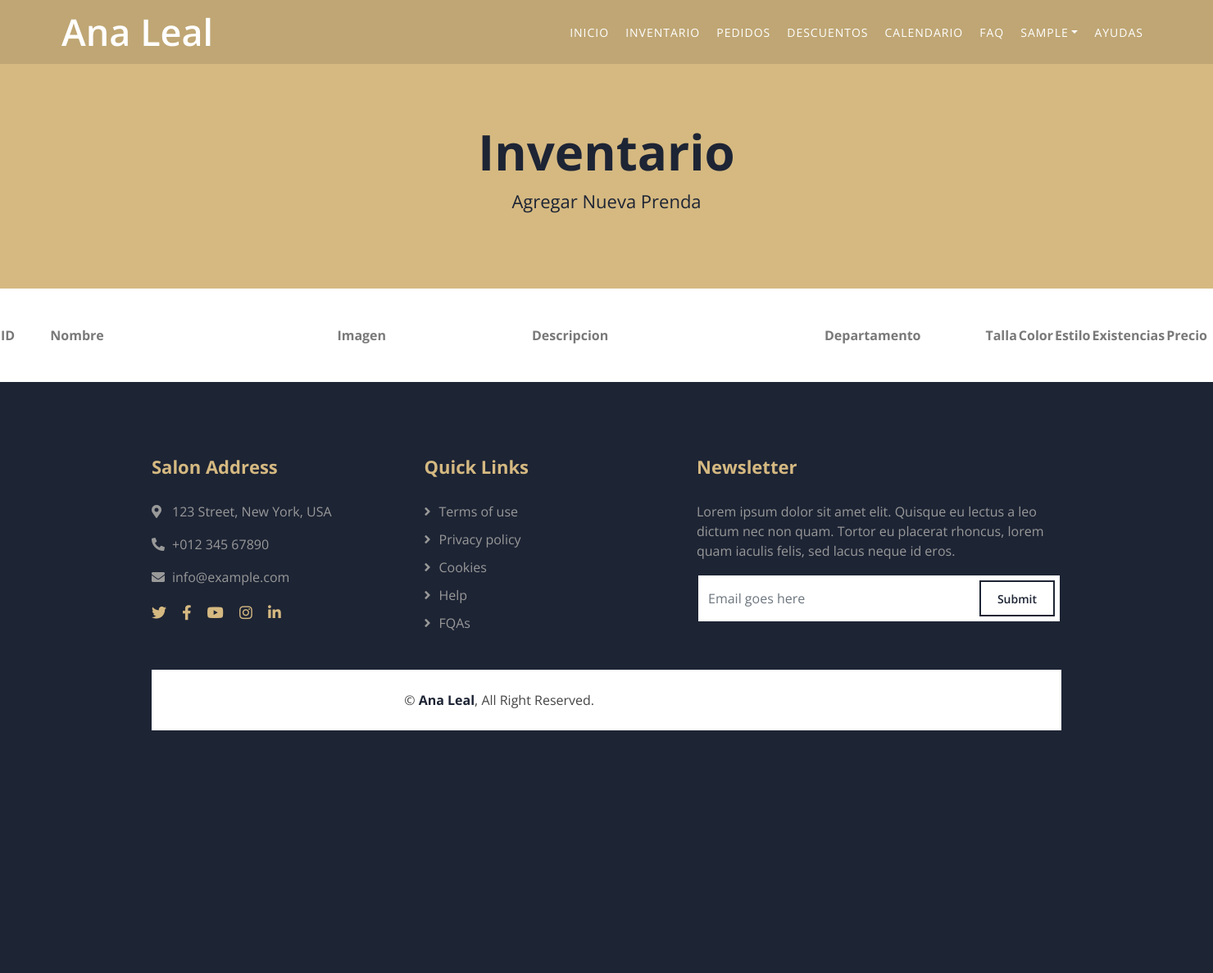
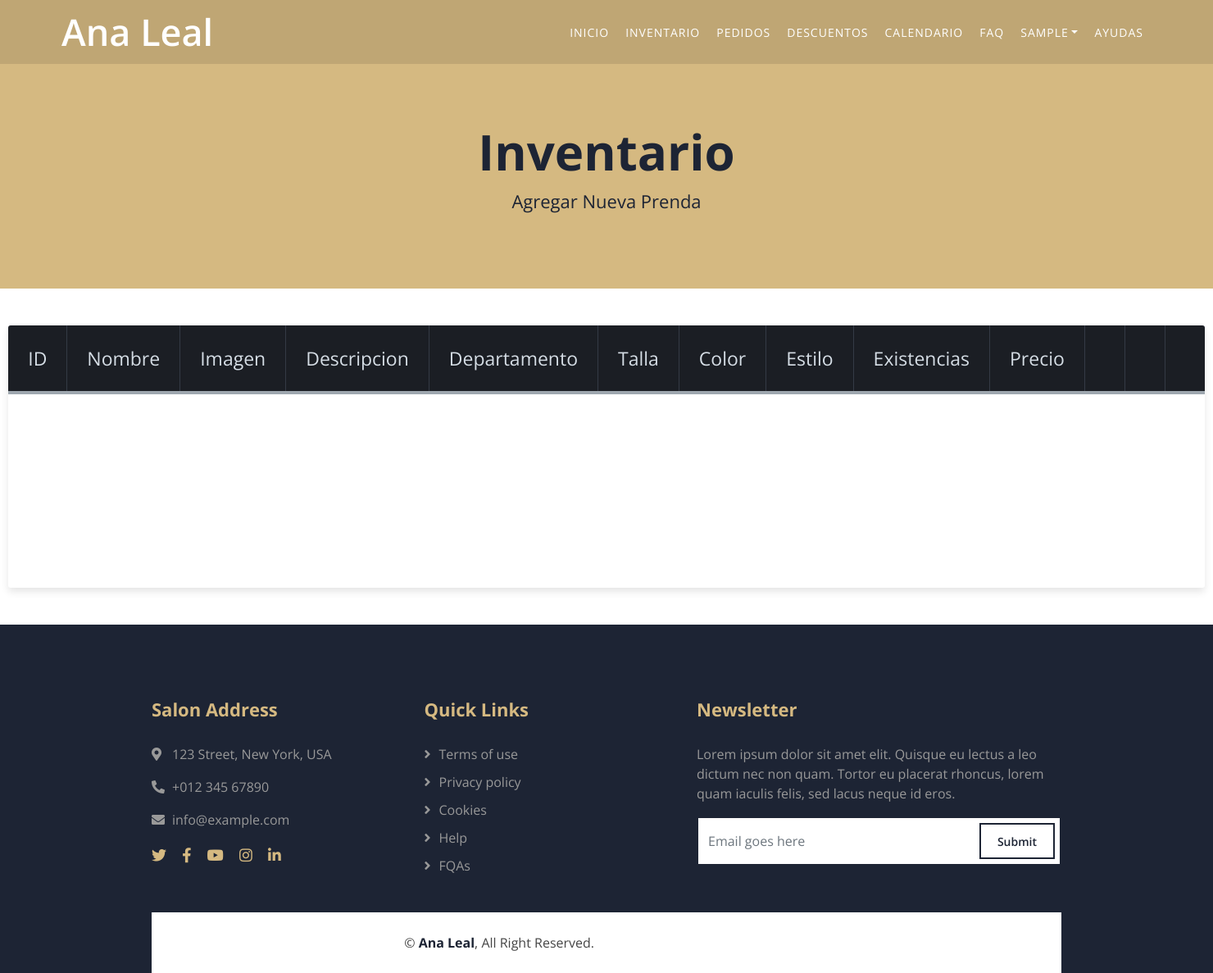
Before and after one commit to dantport2899/Ana-Leal-ecommerce-web-page, a PHP site: page /administrador/inventario.php in a window 1480 px wide. Shown: the part 61-1248 px from the top of the page at 82% size. Before the commit the page ends 952 px from the top, so only its background shows below. Run offline with PHP 8.4, Linux system fonts and the light colour scheme; the visitor is signed in with stand-in values (Sample User, id 1); data that the repository does not hold is empty; some libraries are stand-ins or nearby versions.

Commit message:
Add files via upload

```diff
--- a/css/style.css
+++ b/css/style.css
@@ -1410,3 +1410,8 @@ a:focus {
         text-align: center;
     }
 }
+
+#eliminar {
+    background-image: src('src/btneliminar.png');
+    background-size: cover;
+  }
--- /dev/null
+++ b/css/tablaestilo.css
@@ -0,0 +1,143 @@
+@import url(https://fonts.googleapis.com/css?family=Roboto:400,500,700,300,100);
+
+body {
+  background-color: #3e94ec;
+  font-family: "Roboto", helvetica, arial, sans-serif;
+  font-size: 16px;
+  font-weight: 400;
+  text-rendering: optimizeLegibility;
+}
+
+div.table-title {
+   display: block;
+  margin: auto;
+  max-width: 600px;
+  padding:5px;
+  width: 100%;
+}
+
+.table-title h3 {
+   color: #fafafa;
+   font-size: 30px;
+   font-weight: 400;
+   font-style:normal;
+   font-family: "Roboto", helvetica, arial, sans-serif;
+   text-shadow: -1px -1px 1px rgba(0, 0, 0, 0.1);
+   text-transform:uppercase;
+}
+
+
+/*** Table Styles **/
+
+.table-fill {
+  background: white;
+  border-radius:3px;
+  border-collapse: collapse;
+  height: 320px;
+  margin: auto;
+  max-width: 600px;
+  padding:5px;
+  width: 100%;
+  box-shadow: 0 5px 10px rgba(0, 0, 0, 0.1);
+  animation: float 5s infinite;
+}
+
+th {
+  color:#D5DDE5;;
+  background:#1b1e24;
+  border-bottom:4px solid #9ea7af;
+  border-right: 1px solid #343a45;
+  font-size:23px;
+  font-weight: 100;
+  padding:24px;
+  text-align:left;
+  text-shadow: 0 1px 1px rgba(0, 0, 0, 0.1);
+  vertical-align:middle;
+}
+
+th:first-child {
+  border-top-left-radius:3px;
+}
+
+th:last-child {
+  border-top-right-radius:3px;
+  border-right:none;
+}
+
+tr {
+  border-top: 1px solid #C1C3D1;
+  border-bottom-: 1px solid #C1C3D1;
+  color:#666B85;
+  font-size:16px;
+  font-weight:normal;
+  text-shadow: 0 1px 1px rgba(256, 256, 256, 0.1);
+}
+
+tr:hover td {
+  background:#4E5066;
+  color:#FFFFFF;
+  border-top: 1px solid #22262e;
+}
+
+tr:first-child {
+  border-top:none;
+}
+
+tr:last-child {
+  border-bottom:none;
+}
+
+tr:nth-child(odd) td {
+  background:#EBEBEB;
+}
+
+tr:nth-child(odd):hover td {
+  background:#4E5066;
+}
+
+tr:last-child td:first-child {
+  border-bottom-left-radius:3px;
+}
+
+tr:last-child td:last-child {
+  border-bottom-right-radius:3px;
+}
+
+td {
+  background:#FFFFFF;
+  padding:20px;
+  text-align:left;
+  vertical-align:middle;
+  font-weight:300;
+  font-size:18px;
+  text-shadow: -1px -1px 1px rgba(0, 0, 0, 0.1);
+  border-right: 1px solid #C1C3D1;
+}
+
+td:last-child {
+  border-right: 0px;
+}
+
+th.text-left {
+  text-align: left;
+}
+
+th.text-center {
+  text-align: center;
+}
+
+th.text-right {
+  text-align: right;
+}
+
+td.text-left {
+  text-align: left;
+}
+
+td.text-center {
+  text-align: center;
+}
+
+td.text-right {
+  text-align: right;
+}
```
